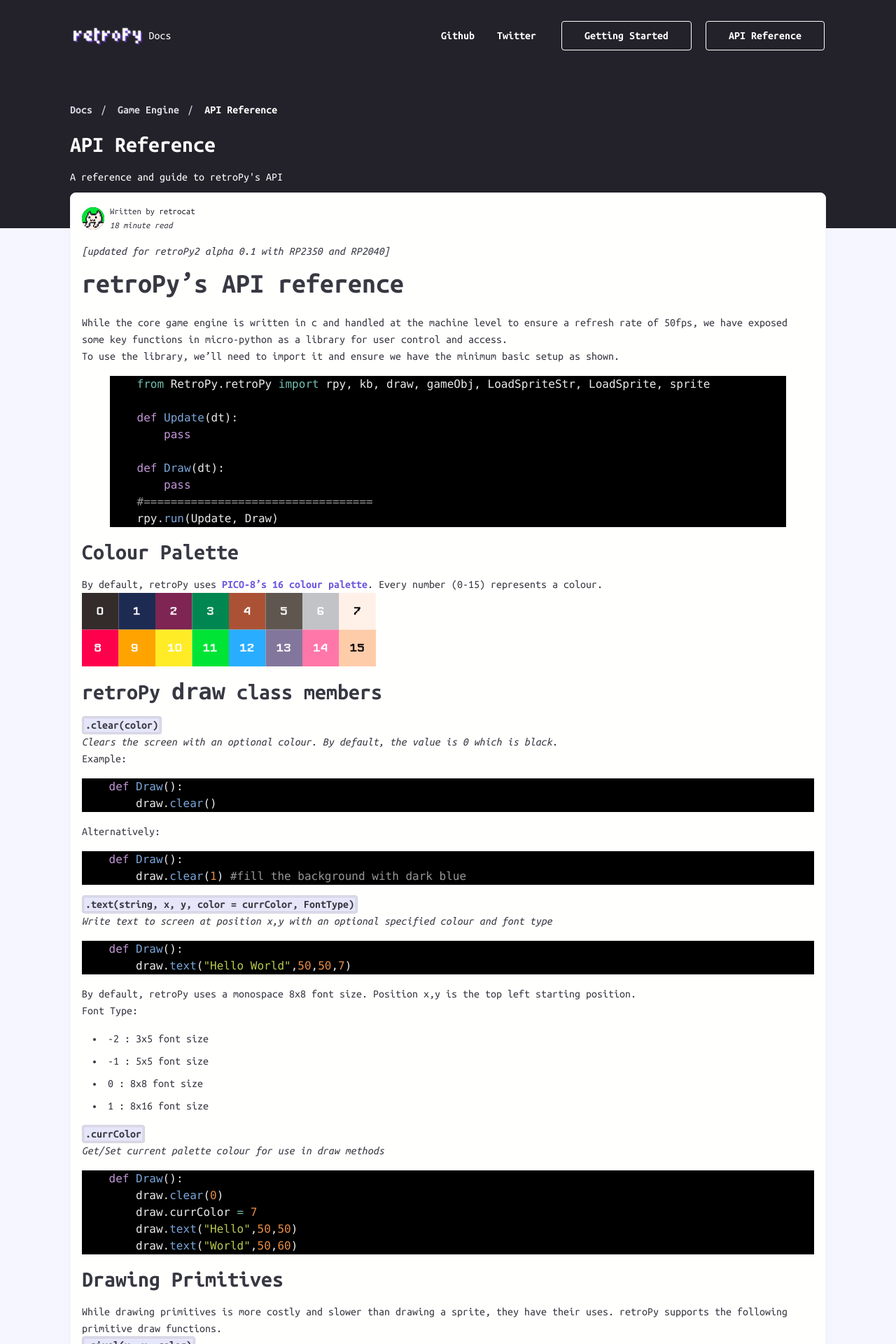
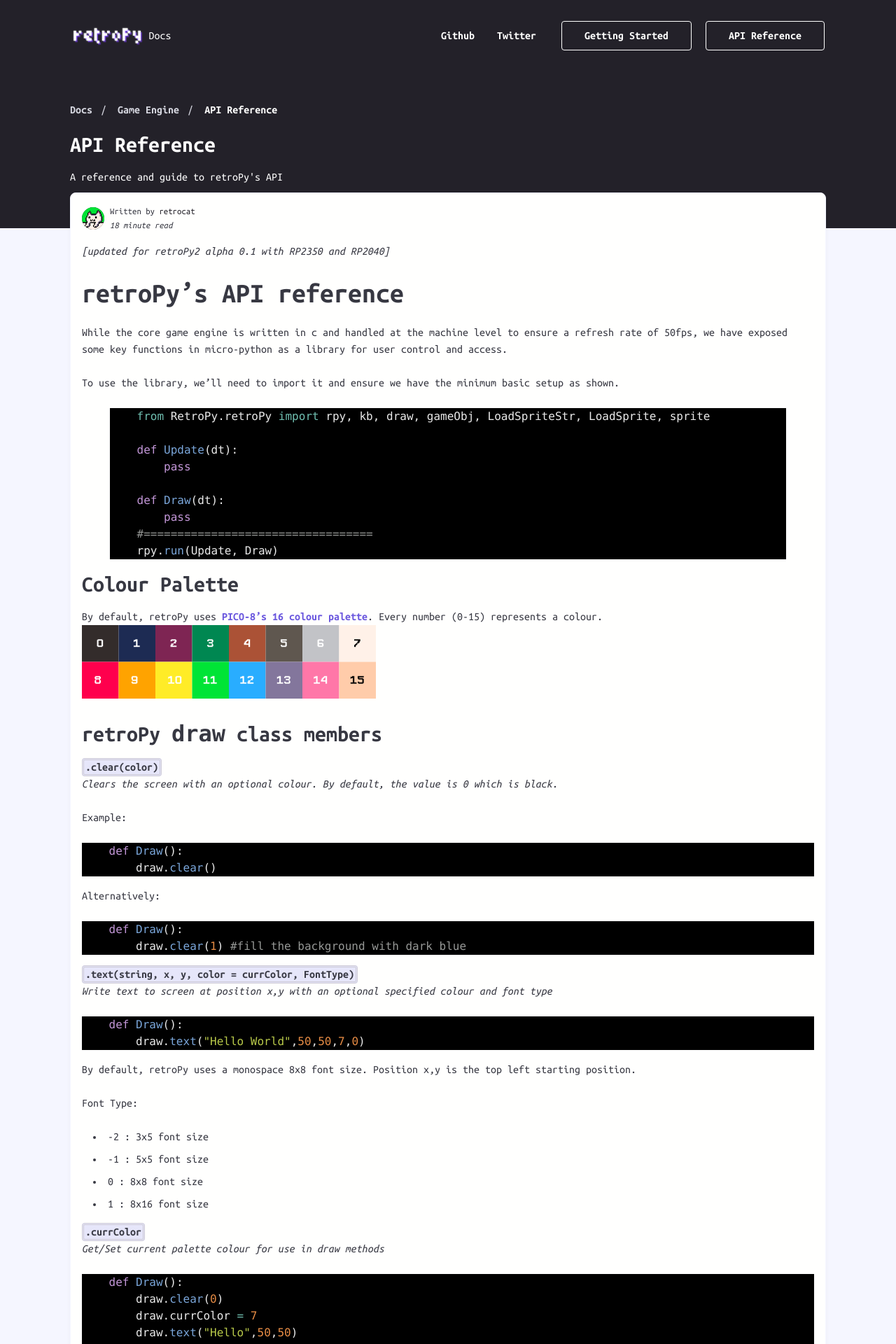
Before and after one commit to respawnin/retropy-docs, a Jekyll site: the page built from _posts/Game Engine/2025-02-18-api-reference.md, in a window 1280 px wide. Shown: the top 1920 px of the page at 70% size. Built offline with Jekyll 4.4.1, drawn with Linux system fonts in a browser that asks for light colours; nearby versions of some CDN libraries; comment, search, counter and statistics services are not loaded.

Commit message:
api reference update

````diff
--- a/_posts/Game Engine/2025-02-18-api-reference.md
+++ b/_posts/Game Engine/2025-02-18-api-reference.md
@@ -55,7 +55,7 @@
 *Write text to screen at position x,y with an optional specified colour and font type*
 ```python
     def Draw():
-        draw.text("Hello World",50,50,7)
+        draw.text("Hello World",50,50,7,0)
 ```
 By default, retroPy uses a monospace 8x8 font size. Position x,y is the top left starting position.
 
@@ -498,6 +498,7 @@
 ###### .readTright
 
 To read the current value of the Joystick, use the following.
+
 **Joystick Values**
 ###### .readJS1
 ###### .readJS2
--- a/_scss/_typography.scss
+++ b/_scss/_typography.scss
@@ -69,7 +69,7 @@
 
 // Paragraphs
 p {
-  margin: 0 0 ; //$line-height
+  margin: 0 0 $line-height; //$line-height
   opacity: 1.0;
   font-weight: 400;
 }
````
